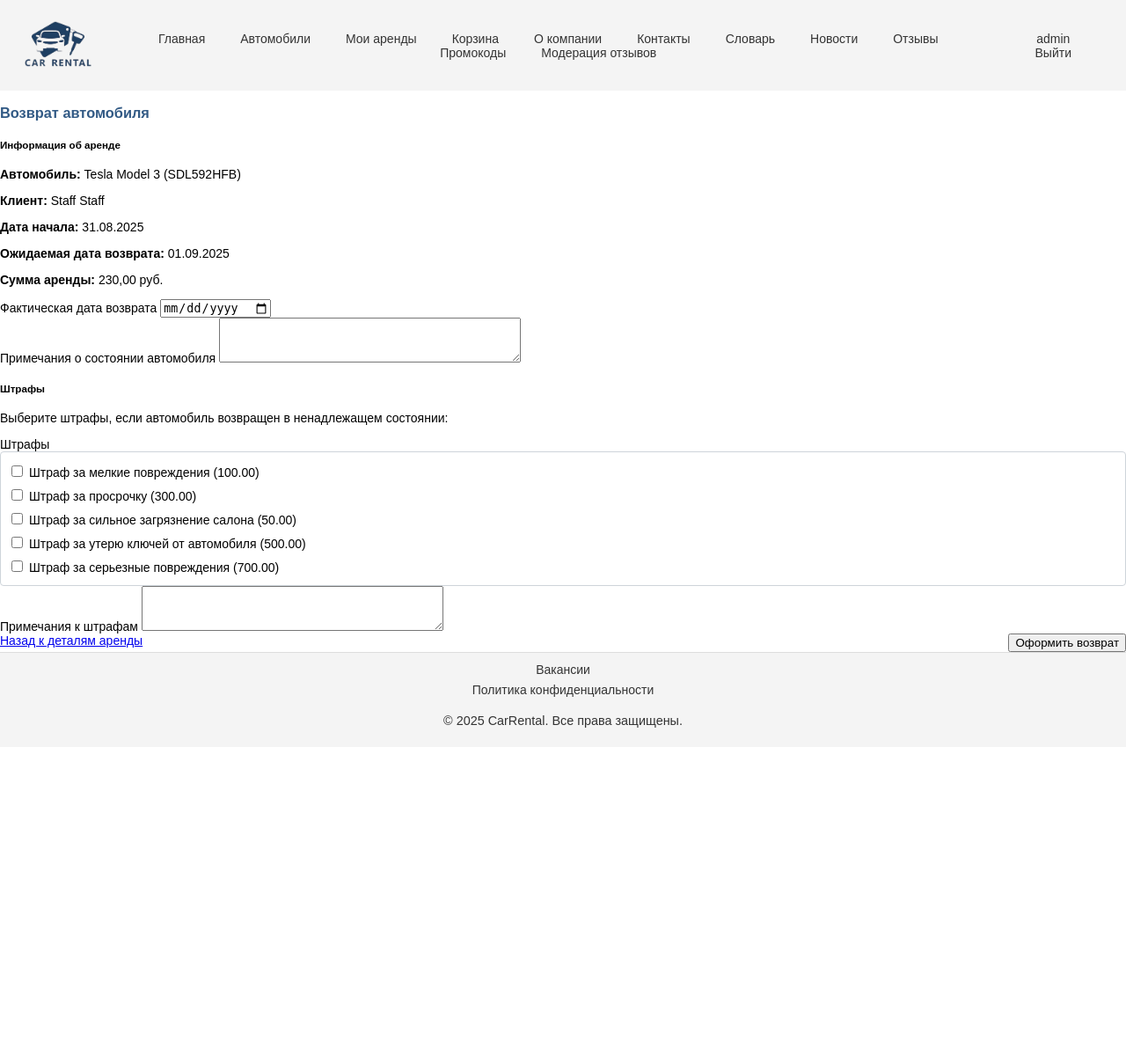
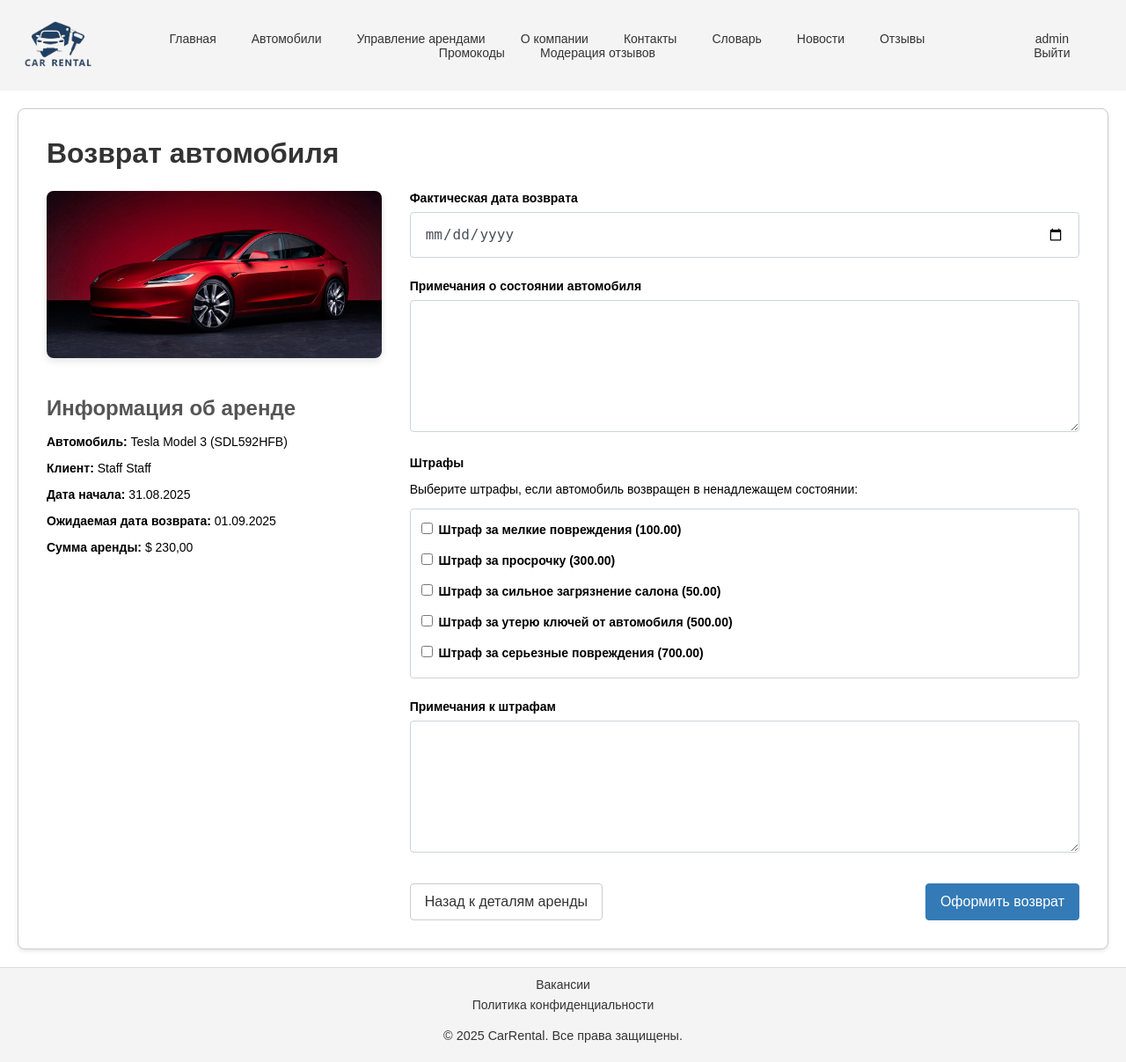
Before and after one commit to Dmitro44/353503_SEBELEV_21, a Django app: page /rentals/9/return/ in a window 1280 px wide. Shown: the whole page at 88% size. Before the commit the page ends 827 px from the top, so only its background shows below. Run offline with Django 5.2, Linux system fonts and the light colour scheme; a user stored in the database is signed in; data comes from the database, SQL or seed files in the repository; both versions use the stored data as it was after the commit.

Commit message:
Added styles for all pages related to rentals

```diff
--- a/STRWEB/LR2/rentals/models.py
+++ b/STRWEB/LR2/rentals/models.py
@@ -140,6 +140,10 @@ class Rental(models.Model):
             for penalty in self.penalties.all():
                 self.total_amount += penalty.penalty_type.amount
 
+        if self.actual_return_date and self.expected_return_date:
+            if self.actual_return_date > self.expected_return_date:
+                self.status = "overdue"
+
         super().save(*args, **kwargs)
 
     def __str__(self):
--- a/STRWEB/LR2/rentals/views.py
+++ b/STRWEB/LR2/rentals/views.py
@@ -41,7 +41,7 @@ class RentalListView(View):
 
     @method_decorator(login_required)
     def get(self, request):
-        if hasattr(request.user, 'has_role') and request.user.has_role("staff"):
+        if hasattr(request.user, "has_role") and request.user.has_role("staff"):
             rentals = Rental.objects.select_related("vehicle", "promo_code").order_by(
                 "-created_at"
             )
@@ -156,25 +156,29 @@ class RentalCreateView(View):
 
         if form.is_valid():
             cart, _ = Cart.objects.get_or_create(user=request.user)
-            vehicle = form.cleaned_data['vehicle']
-            rental_days = form.cleaned_data['rental_days']
-            promo_code = form.cleaned_data.get('promo_code')
+            vehicle = form.cleaned_data["vehicle"]
+            rental_days = form.cleaned_data["rental_days"]
+            promo_code = form.cleaned_data.get("promo_code")
 
             cart_item, created = CartItem.objects.update_or_create(
                 cart=cart,
                 vehicle=vehicle,
                 defaults={
-                    'rental_days': rental_days,
-                    'promo_code': promo_code,
-                }
+                    "rental_days": rental_days,
+                    "promo_code": promo_code,
+                },
             )
 
             if created:
-                messages.success(request, f"'{vehicle.car_model}' был добавлен в вашу корзину.")
+                messages.success(
+                    request, f"'{vehicle.car_model}' был добавлен в вашу корзину."
+                )
             else:
-                messages.success(request, f"'{vehicle.car_model}' в вашей корзине был обновлен.")
+                messages.success(
+                    request, f"'{vehicle.car_model}' в вашей корзине был обновлен."
+                )
 
-            return redirect('cart')
+            return redirect("cart")
 
         # If form is invalid, re-render with the necessary context
         context = {
@@ -269,7 +273,6 @@ class RentalReturnView(View):
                 RentalPenalty.objects.create(rental=rental, penalty_type=penalty)
                 total_penalty += penalty.amount
             rental.total_amount += total_penalty
-            rental.status = "returned"
             rental.actual_return_date = timezone.now().date()
             rental.save()
 
@@ -402,6 +405,7 @@ class PromoCodeUpdateView(UpdateView):
         )
         return super().form_valid(form)
 
+
 class AddToCartView(View):
     @method_decorator(login_required)
     def post(self, request, vehicle_id):
@@ -412,14 +416,19 @@ class AddToCartView(View):
         if not created:
             cart_item.quantity += 1
             cart_item.save()
-            messages.success(request, f"Еще один '{vehicle.car_model}' добавлен в вашу корзину.")
+            messages.success(
+                request, f"Еще один '{vehicle.car_model}' добавлен в вашу корзину."
+            )
         else:
-            messages.success(request, f"'{vehicle.car_model}' был добавлен в вашу корзину.")
+            messages.success(
+                request, f"'{vehicle.car_model}' был добавлен в вашу корзину."
+            )
 
-        return redirect('vehicle_detail', pk=vehicle_id)
+        return redirect("vehicle_detail", pk=vehicle_id)
+
 
 class CartView(View):
-    template_name = 'rentals/cart.html'
+    template_name = "rentals/cart.html"
 
     @method_decorator(login_required)
     def get(self, request):
@@ -436,35 +445,38 @@ class CartView(View):
             total_cart_price += item.total_price
 
         context = {
-            'cart': cart,
-            'cart_items': cart_items,
-            'total_cart_price': total_cart_price,
+            "cart": cart,
+            "cart_items": cart_items,
+            "total_cart_price": total_cart_price,
         }
         return render(request, self.template_name, context)
+
 
 class UpdateCartItemView(View):
     @method_decorator(login_required)
     def post(self, request, item_id):
         cart_item = get_object_or_404(CartItem, pk=item_id, cart__user=request.user)
-        rental_days = int(request.POST.get('rental_days', 1))
+        rental_days = int(request.POST.get("rental_days", 1))
         if rental_days > 0:
             cart_item.rental_days = rental_days
             cart_item.save()
-            messages.success(request, 'Количество дней аренды обновлено.')
+            messages.success(request, "Количество дней аренды обновлено.")
         else:
-            messages.error(request, 'Количество дней должно быть больше нуля.')
-        return redirect('cart')
+            messages.error(request, "Количество дней должно быть больше нуля.")
+        return redirect("cart")
+
 
 class RemoveFromCartView(View):
     @method_decorator(login_required)
     def post(self, request, item_id):
         cart_item = get_object_or_404(CartItem, pk=item_id, cart__user=request.user)
         cart_item.delete()
-        messages.success(request, 'Товар удален из корзины.')
-        return redirect('cart')
+        messages.success(request, "Товар удален из корзины.")
+        return redirect("cart")
+
 
 class PaymentView(View):
-    template_name = 'rentals/payment.html'
+    template_name = "rentals/payment.html"
 
     @method_decorator(login_required)
     def get(self, request):
@@ -472,7 +484,7 @@ class PaymentView(View):
         cart_items = cart.items.all()
         if not cart_items:
             messages.error(request, "Ваша корзина пуста.")
-            return redirect('cart')
+            return redirect("cart")
 
         total_cart_price = 0
         for item in cart_items:
@@ -484,8 +496,8 @@ class PaymentView(View):
             total_cart_price += item.total_price
 
         context = {
-            'cart_items': cart_items,
-            'total_cart_price': total_cart_price,
+            "cart_items": cart_items,
+            "total_cart_price": total_cart_price,
         }
         return render(request, self.template_name, context)
 
@@ -497,13 +509,15 @@ class PaymentView(View):
 
         if not cart_items:
             messages.error(request, "Ваша корзина пуста.")
-            return redirect('cart')
+            return redirect("cart")
 
         for item in cart_items:
             base_amount = item.vehicle.daily_rental_price * item.rental_days
             discount_amount = 0
             if item.promo_code and item.promo_code.is_valid:
-                discount_amount = base_amount * (item.promo_code.discount_percentage / 100)
+                discount_amount = base_amount * (
+                    item.promo_code.discount_percentage / 100
+                )
                 item.promo_code.current_uses += 1
                 item.promo_code.save()
 
@@ -515,42 +529,45 @@ class PaymentView(View):
                 rental_amount=base_amount,
                 discount_amount=discount_amount,
                 total_amount=base_amount - discount_amount,
-                status='pending'
+                status="pending",
             )
             item.vehicle.is_available = False
             item.vehicle.save()
 
         cart.items.all().delete()
 
-        messages.success(request, "Оплата прошла успешно! Ваши заказы на аренду созданы.")
-        return redirect('payment_success')
+        messages.success(
+            request, "Оплата прошла успешно! Ваши заказы на аренду созданы."
+        )
+        return redirect("payment_success")
+
 
 class PaymentSuccessView(View):
-    template_name = 'rentals/payment_success.html'
+    template_name = "rentals/payment_success.html"
 
     @method_decorator(login_required)
     def get(self, request):
         return render(request, self.template_name)
 
 
-
 class UpdateCartItemView(View):
     @method_decorator(login_required)
     def post(self, request, item_id):
         cart_item = get_object_or_404(CartItem, pk=item_id, cart__user=request.user)
-        quantity = int(request.POST.get('quantity', 1))
+        quantity = int(request.POST.get("quantity", 1))
         if quantity > 0:
             cart_item.quantity = quantity
             cart_item.save()
-            messages.success(request, 'Количество обновлено.')
+            messages.success(request, "Количество обновлено.")
         else:
-            messages.error(request, 'Количество должно быть больше нуля.')
-        return redirect('cart')
+            messages.error(request, "Количество должно быть больше нуля.")
+        return redirect("cart")
+
 
 class RemoveFromCartView(View):
     @method_decorator(login_required)
     def post(self, request, item_id):
         cart_item = get_object_or_404(CartItem, pk=item_id, cart__user=request.user)
         cart_item.delete()
-        messages.success(request, 'Товар удален из корзины.')
-        return redirect('cart')
+        messages.success(request, "Товар удален из корзины.")
+        return redirect("cart")
--- a/STRWEB/LR2/static/css/components/_filters.css
+++ b/STRWEB/LR2/static/css/components/_filters.css
@@ -33,7 +33,6 @@
     padding-top: 0;
     border-top: 0;
     margin-top: 0;
-    margin-bottom: 1rem; /* to align with inputs */
 }
 
 /* --- Vertical Layout --- */
--- a/STRWEB/LR2/static/css/components/_forms.css
+++ b/STRWEB/LR2/static/css/components/_forms.css
@@ -5,7 +5,7 @@
     padding: 2rem;
     background-color: #fff;
     border-radius: 8px;
-    box-shadow: 0 4px 12px rgba(0,0,0,0.08);
+    box-shadow: 0 4px 12px rgba(0, 0, 0, 0.08);
 }
 
 .form-container h2 {
@@ -23,11 +23,13 @@
     display: flex;
     gap: 1.5rem;
     flex-wrap: wrap;
+    align-items: flex-end;
 }
 
 .form-row .form-group {
     flex: 1;
-    min-width: 200px; /* Prevent fields from getting too small */
+    /* Prevent fields from getting too small */
+    min-width: 200px;
 }
 
 /* Form label */
@@ -45,6 +47,7 @@
 .form-group input[type="number"],
 .form-group input[type="file"],
 .form-group input[type="url"],
+.form-group input[type="date"],
 .form-group textarea,
 .form-group select {
     width: 100%;
@@ -81,7 +84,8 @@
 }
 
 .form-group-checkbox label {
-    margin-bottom: 0; /* Override default label margin */
+    /* Override default label margin */
+    margin-bottom: 0;
 }
 
 .form-group-checkbox input[type="checkbox"] {
--- a/STRWEB/LR2/static/css/main.css
+++ b/STRWEB/LR2/static/css/main.css
@@ -14,6 +14,7 @@
 @import url('components/_forms.css');
 @import url('components/_breadcrumbs.css');
 @import url('components/_filters.css');
+@import url('components/_tables.css');
 
 /* Pages */
 @import url('pages/_home.css');
@@ -35,4 +36,7 @@
 @import url('pages/_review_management.css');
 @import url('pages/_promocode_list.css');
 @import url('pages/_promocode_detail.css');
+@import url('pages/_rental_list.css');
+@import url('pages/_rental_detail.css');
 @import url('pages/_staff_rental_list.css');
+@import url('pages/_rental_return_form.css');
--- /dev/null
+++ b/STRWEB/LR2/static/css/pages/_rental_return_form.css
@@ -0,0 +1,72 @@
+.rental-return-container {
+    background-color: #fff;
+    padding: 2rem;
+    border-radius: 8px;
+    box-shadow: 0 2px 4px rgba(0, 0, 0, 0.1);
+    border: 1px solid #ccc;
+}
+
+.rental-return-header {
+    margin-bottom: 1.5rem;
+}
+
+.rental-return-header h3 {
+    font-size: 2rem;
+    color: #333;
+    margin: 0;
+}
+
+.rental-return-body {
+    display: flex;
+    gap: 2rem;
+}
+
+.rental-return-info {
+    flex: 1;
+}
+
+.rental-return-info h5 {
+    font-size: 1.5rem;
+    color: #555;
+    margin-bottom: 1rem;
+}
+
+.rental-return-form {
+    flex: 2;
+}
+
+.form-group {
+    margin-bottom: 1.5rem;
+}
+
+.form-group label {
+    display: block;
+    margin-bottom: 0.5rem;
+    font-weight: bold;
+}
+
+.form-control {
+    width: 100%;
+    padding: 0.5rem;
+    border: 1px solid #ccc;
+    border-radius: 4px;
+}
+
+.penalty-types-list {
+    max-height: 200px;
+    overflow-y: auto;
+    border: 1px solid #ced4da;
+    border-radius: 0.25rem;
+    padding: 0.5rem;
+}
+
+.penalty-types-list label {
+    display: block;
+    padding: 0.25rem 0;
+}
+
+.rental-return-footer {
+    margin-top: 2rem;
+    display: flex;
+    justify-content: space-between;
+}
--- a/STRWEB/LR2/templates/base.html
+++ b/STRWEB/LR2/templates/base.html
@@ -24,11 +24,11 @@
         <ul>
             <li><a href="{% url 'home' %}">Главная</a></li>
             <li><a href="{% url 'vehicle_list' %}">Автомобили</a></li>
-            {% if user.is_authenticated and not is_staff_user %}
+            {% if user.is_authenticated and not is_staff_user and not is_admin_user%}
                 <li><a href="{% url 'rental_list' %}">Мои аренды</a></li>
                 <li><a href="{% url 'cart' %}">Корзина</a></li>
             {% endif %}
-            {% if user.is_authenticated and is_staff_user %}
+            {% if user.is_authenticated and is_staff_user or is_admin_user%}
                 <li><a href="{% url 'staff_rental_list' %}">Управление арендами</a></li>
             {% endif %}
             <li><a href="{% url 'about' %}">О компании</a></li>
--- a/STRWEB/LR2/templates/rentals/rental_return_form.html
+++ b/STRWEB/LR2/templates/rentals/rental_return_form.html
@@ -3,121 +3,67 @@
 {% block title %}Возврат автомобиля - Автопрокат{% endblock %}
 
 {% block content %}
-<div>
-    <div>
-        <div>
-            <div>
-                <div>
+<div class="content-container">
+    <div class="rental-return-container">
+        <div class="rental-return-header">
             <h3>Возврат автомобиля</h3>
         </div>
-                <div>
-                    <div>
+        <div class="rental-return-body">
+            <div class="rental-return-info">
+                <!--TODO: Вынести стили для vehicle image в отдельный файл? -->
+                <div class="vehicle-image-container">
+                    {% if rental.vehicle.image %}
+                        <img src="{{ rental.vehicle.image.url }}" alt="{{ rental.vehicle }}" class="vehicle-image">
+                    {% endif %}
+                </div>
                 <h5>Информация об аренде</h5>
                 <p><strong>Автомобиль:</strong> {{ rental.vehicle }}</p>
                 <p><strong>Клиент:</strong> {{ rental.user.get_full_name|default:rental.user.username }}</p>
                 <p><strong>Дата начала:</strong> {{ rental.rental_date|date:"d.m.Y" }}</p>
                 <p><strong>Ожидаемая дата возврата:</strong> {{ rental.expected_return_date|date:"d.m.Y" }}</p>
-                        <p><strong>Сумма аренды:</strong> {{ rental.rental_amount }} руб.</p>
+                <p><strong>Сумма аренды:</strong> $ {{ rental.rental_amount }}</p>
             </div>
 
-                    <form method="post" novalidate>
+            <form method="post" novalidate class="rental-return-form">
                 {% csrf_token %}
 
-                        {% if form.non_field_errors %}
-                            <div>
-                                {% for error in form.non_field_errors %}
-                                    {{ error }}
-                                {% endfor %}
-                            </div>
-                        {% endif %}
-
-                        <div>
+                <div class="form-group">
                     <label for="{{ form.actual_return_date.id_for_label }}">{{ form.actual_return_date.label|default:"Фактическая дата возврата" }}</label>
                     {{ form.actual_return_date }}
                     {% if form.actual_return_date.help_text %}
-                                <div>{{ form.actual_return_date.help_text }}</div>
-                            {% endif %}
-                            {% if form.actual_return_date.errors %}
-                                <div>
-                                    {% for error in form.actual_return_date.errors %}
-                                        {{ error }}
-                                    {% endfor %}
-                                </div>
+                        <small class="form-text text-muted">{{ form.actual_return_date.help_text }}</small>
                     {% endif %}
                 </div>
 
-                        <div>
+                <div class="form-group">
                     <label for="{{ form.condition_notes.id_for_label }}">{{ form.condition_notes.label|default:"Примечания о состоянии автомобиля" }}</label>
                     {{ form.condition_notes }}
                     {% if form.condition_notes.help_text %}
-                                <div>{{ form.condition_notes.help_text }}</div>
-                            {% endif %}
-                            {% if form.condition_notes.errors %}
-                                <div>
-                                    {% for error in form.condition_notes.errors %}
-                                        {{ error }}
-                                    {% endfor %}
-                                </div>
+                        <small class="form-text text-muted">{{ form.condition_notes.help_text }}</small>
                     {% endif %}
                 </div>
 
-                        <div>
-                            <div>
-                                <h5>Штрафы</h5>
-                            </div>
-                            <div>
+                <div class="form-group">
+                    <div class="form-group">
+                        <label>{{ form.penalty_types.label|default:"Типы штрафов" }}</label>
                         <p>Выберите штрафы, если автомобиль возвращен в ненадлежащем состоянии:</p>
-
-                                <div>
-                                    <label>{{ form.penalty_types.label|default:"Типы штрафов" }}</label>
                         <div class="penalty-types-list">
                             {{ form.penalty_types }}
                         </div>
-                                    {% if form.penalty_types.errors %}
-                                        <div>
-                                            {% for error in form.penalty_types.errors %}
-                                                {{ error }}
-                                            {% endfor %}
-                                        </div>
-                                    {% endif %}
                     </div>
 
-                                <div>
+                    <div class="form-group">
                         <label for="{{ form.penalty_notes.id_for_label }}">{{ form.penalty_notes.label|default:"Примечания к штрафам" }}</label>
                         {{ form.penalty_notes }}
-                                    {% if form.penalty_notes.errors %}
-                                        <div>
-                                            {% for error in form.penalty_notes.errors %}
-                                                {{ error }}
-                                            {% endfor %}
-                                        </div>
-                                    {% endif %}
-                                </div>
                     </div>
                 </div>
 
-                        <div style="display: flex; justify-content: space-between;">
-                            <a href="{% url 'rental_detail' rental.pk %}">Назад к деталям аренды</a>
-                            <button type="submit">Оформить возврат</button>
+                <div class="rental-return-footer">
+                    <a href="{% url 'rental_detail' rental.pk %}" class="btn btn-secondary">Назад к деталям аренды</a>
+                    <button type="submit" class="btn btn-primary">Оформить возврат</button>
                 </div>
             </form>
         </div>
     </div>
 </div>
-    </div>
-</div>
-
-<style>
-    .penalty-types-list {
-        max-height: 200px;
-        overflow-y: auto;
-        border: 1px solid #ced4da;
-        border-radius: 0.25rem;
-        padding: 0.5rem;
-    }
-    .penalty-types-list label {
-        display: block;
-        padding: 0.25rem 0;
-    }
-</style>
 {% endblock %}
```
Also changed, not shown: STRWEB/LR2/static/css/components/_tables.css (added, +60 -0 lines), STRWEB/LR2/static/css/pages/_rental_detail.css (added, +87 -0 lines), STRWEB/LR2/static/css/pages/_rental_list.css (added, +58 -0 lines), STRWEB/LR2/static/css/pages/_staff_rental_list.css (+0 -57 lines), STRWEB/LR2/templates/rentals/rental_detail.html (+36 -42 lines), STRWEB/LR2/templates/rentals/rental_list.html (+17 -18 lines), STRWEB/LR2/templates/rentals/staff_rental_list.html (+5 -5 lines), STRWEB/LR2/db.sqlite3. Lines whose indentation alone changed are shown as unchanged.
